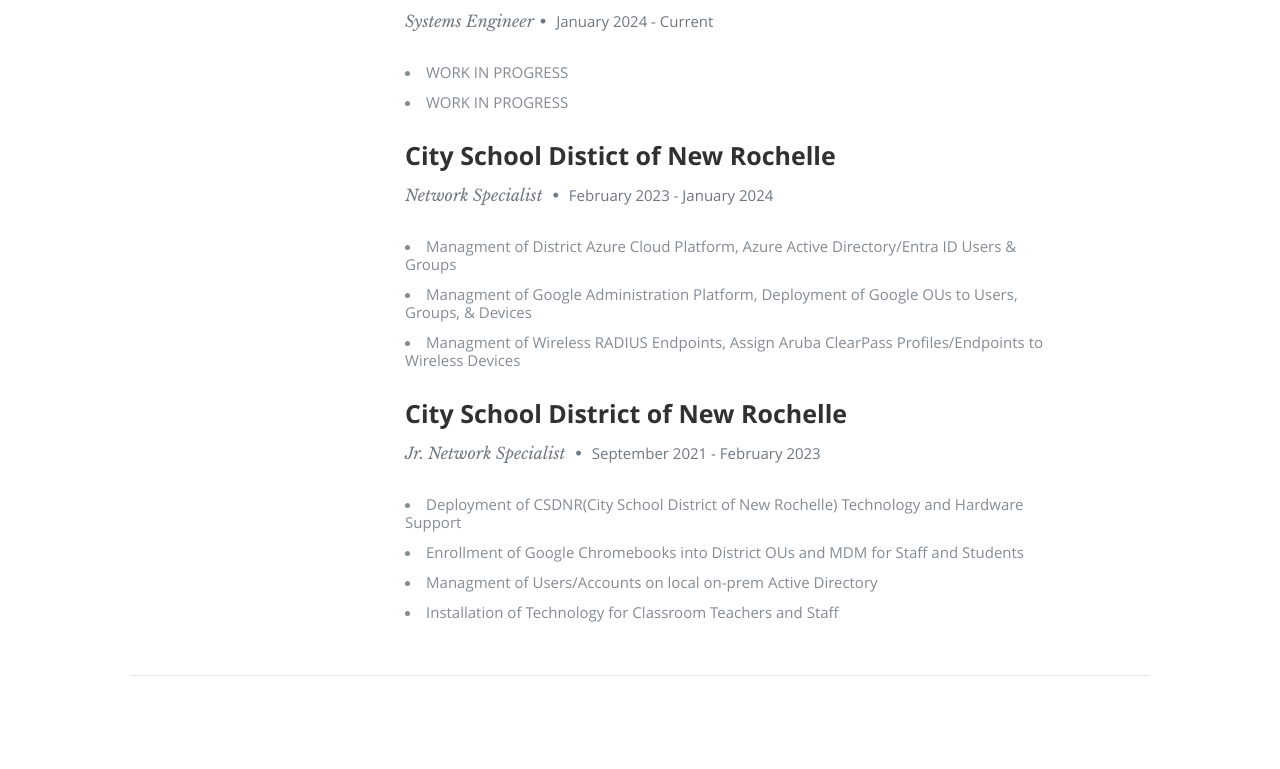
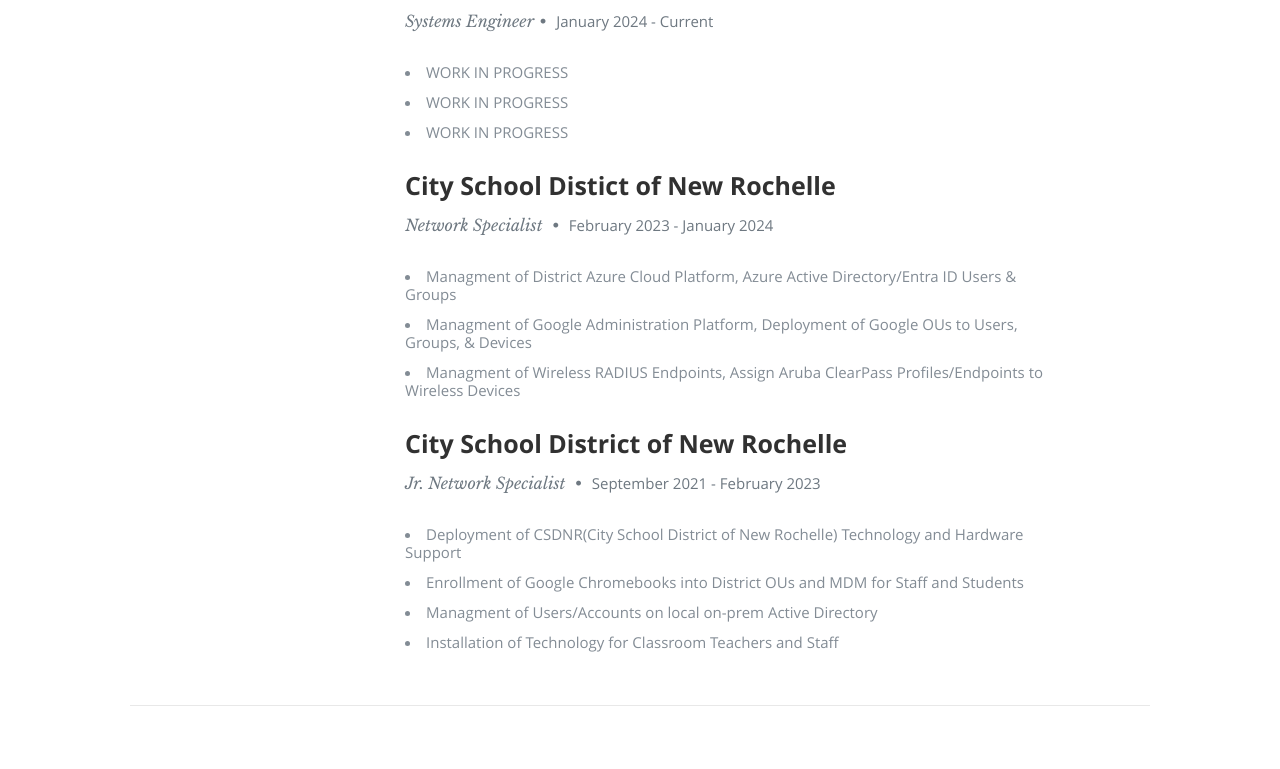
Before and after one commit to duvalleblanc/Resume, a plain HTML site: page frontend/index.html in a window 1280 px wide. Shown: the part 1866-2635 px from the top of the page. Drawn offline with nearby package versions, Linux system fonts and the light colour scheme.

Commit message:
Updated Sys Description

```diff
--- a/frontend/index.html
+++ b/frontend/index.html
@@ -201,6 +201,7 @@
                   <p>
                   <li>WORK IN PROGRESS</li>
                   <li>WORK IN PROGRESS</li>
+                  <li>WORK IN PROGRESS</li>
                   </p>
 
                </div>
@@ -218,6 +219,7 @@
                   <li>Managment of District Azure Cloud Platform, Azure Active Directory/Entra ID Users & Groups</li>
                   <li>Managment of Google Administration Platform, Deployment of Google OUs to Users, Groups, & Devices</li>
                   <li>Managment of Wireless RADIUS Endpoints, Assign Aruba ClearPass Profiles/Endpoints to Wireless Devices</li>
+
                   </p>
 
                </div>
```
